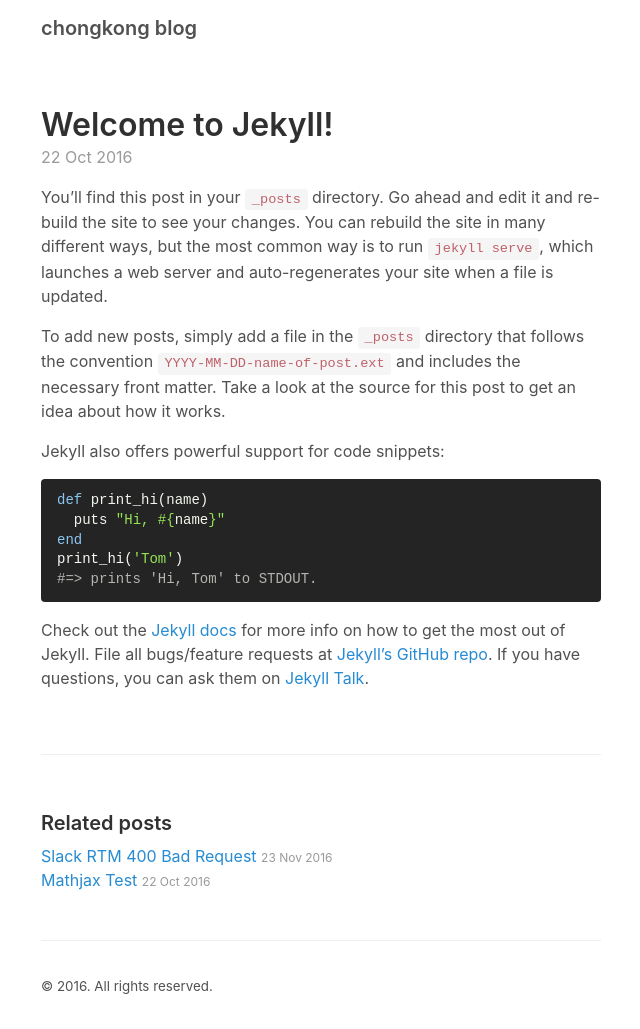
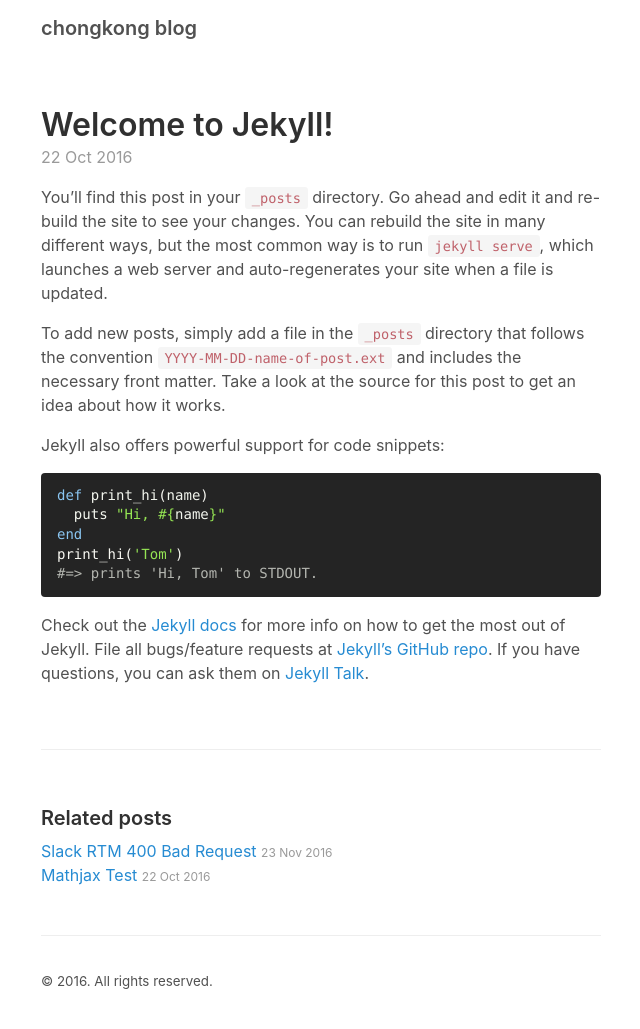
Before and after one commit to chongkong/chongkong.github.io, a Jekyll site: the page built from _posts/2016-10-23-welcome-to-jekyll.markdown, in a window 1280 px wide. Shown: the whole page, without its empty margins (319-959 px from the left). Built offline with Jekyll 4.4.1, drawn with Linux system fonts in a browser that asks for light colours; some web fonts are replaced.

Commit message:
Applied NanumSquare and Spoqa  Han Sans

```diff
--- a/_sass/_posts.scss
+++ b/_sass/_posts.scss
@@ -17,6 +17,7 @@
 .post-title,
 .post-title a {
   color: #303030;
+  font-family: $title-font-family;
 }
 .page-title,
 .post-title {
--- a/_sass/_type.scss
+++ b/_sass/_type.scss
@@ -115,3 +115,13 @@
   font-size: 1.25rem;
   font-weight: 300;
 }
+
+@font-face {
+ font-family: 'NanumSquare';
+ src: url(http://hangeul.naver.com/webfont/NanumSquare/NanumSquareR.eot);
+ src: url(http://hangeul.naver.com/webfont/NanumSquare/NanumSquareR.eot?#iefix) format('embedded-opentype'),
+      url(http://hangeul.naver.com/webfont/NanumSquare/NanumSquareR.woff) format('woff'),
+      url(http://hangeul.naver.com/webfont/NanumSquare/NanumSquareR.ttf) format('truetype');
+}
+
+@import url(//spoqa.github.io/spoqa-han-sans/css/SpoqaHanSans-kr.css)
--- a/_sass/_variables.scss
+++ b/_sass/_variables.scss
@@ -13,7 +13,7 @@
 // $blue: #6a9fb5;
 $brown: #8f5536;
 
-$root-font-family: -apple-system, BlinkMacSystemFont, "Segoe UI", "Roboto", "Oxygen", "Ubuntu", "Cantarell", "Fira Sans", "Droid Sans", "Helvetica Neue", Arial, sans-serif;
+$root-font-family: "SpoqaHanSans-Regular", -apple-system, BlinkMacSystemFont, sans-serif;
 $root-font-size: 16px;
 $root-line-height: 1.5;
 
@@ -26,5 +26,7 @@
 $large-breakpoint: 38em;
 $large-font-size: 20px;
 
-$code-font-family: Menlo, Consolas, Monaco "Courier New", monospace;
+$code-font-family: Monaco, monospace;
 $code-color: #bf616a;
+
+$title-font-family: "NanumSquare Light", "SpoqaHanSans-Thin", -apple-system, BlinkMacSystemFont, sans-serif;
```
